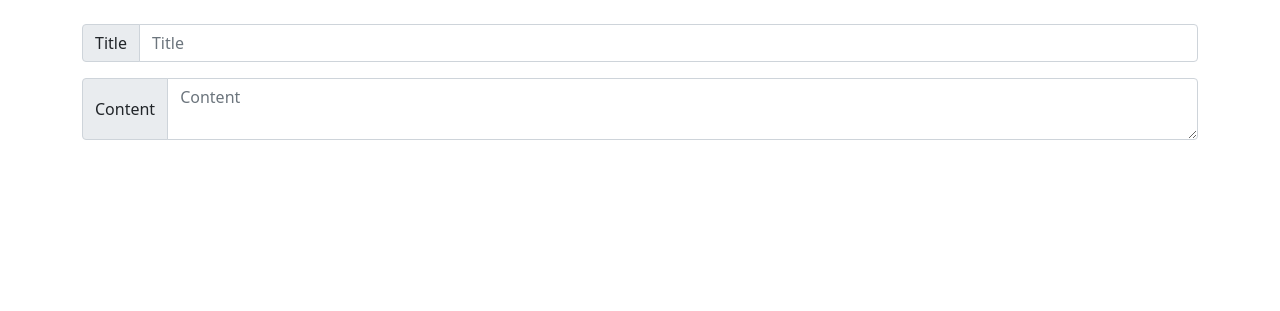
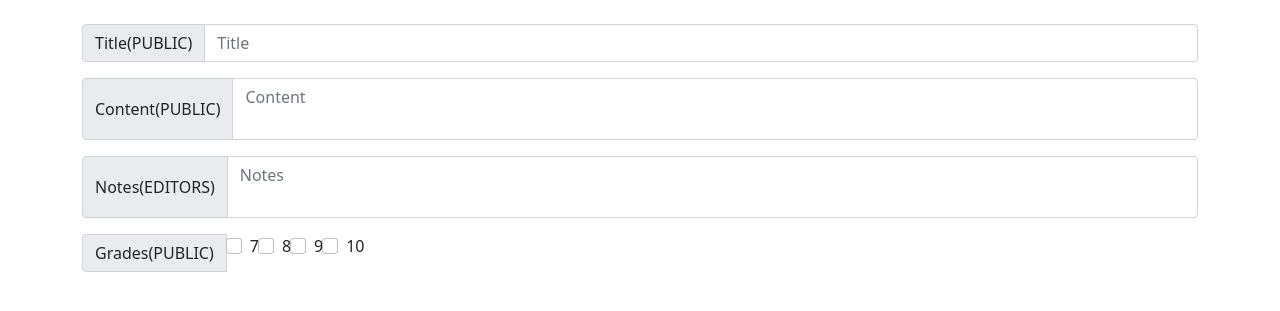
Before and after one commit to maxfire2008/bulletin-2, a Flask app: template templates/edit.html.j2 in a window 1280 px wide. Shown: the part 94-405 px from the top of the page. Run offline with Flask 2, Linux system fonts and the light colour scheme; the template is opened without the code that fills it, so the values that code supplies are empty; some libraries are stand-ins or nearby versions.

Commit message:
Did stuff

```diff
--- a/templates/base.html.j2
+++ b/templates/base.html.j2
@@ -46,7 +46,7 @@
             {% block content %}If you can see this you have encountered an error.{% endblock %}
         </main>
         <script src="https://cdn.jsdelivr.net/npm/bootstrap@5.1.3/dist/js/bootstrap.bundle.min.js" integrity="sha384-ka7Sk0Gln4gmtz2MlQnikT1wXgYsOg+OMhuP+IlRH9sENBO0LRn5q+8nbTov4+1p" crossorigin="anonymous"></script>
-        <script src="https://ajax.googleapis.com/ajax/libs/jquery/3.6.0/jquery.min.js" integrity="sha384-3X08TGY2WowzEpDvZJo32TimV75qUCS55P8QNJqHXNpVOddjNgiZDIXqaBdVMOhr"></script>
+        <script src="https://cdn.jsdelivr.net/npm/jquery@3.6.0/dist/jquery.min.js" integrity="sha256-/xUj+3OJU5yExlq6GSYGSHk7tPXikynS7ogEvDej/m4=" crossorigin="anonymous"></script>
         {% block scripts %}{% endblock %}
     </body>
 </html>
--- a/templates/bulletin.html.j2
+++ b/templates/bulletin.html.j2
@@ -57,7 +57,7 @@
         $(".bulletin-item").find("img").addClass("img-fluid");
     </script>
     #}
-    <script src="https://unpkg.com/stackedit-js@1.0.7/docs/lib/stackedit.min.js" integrity="sha384=sLRzZkCy+/B2DXBh8ehQduKr+paQ4Y3RNSIEHvOtbWFSuPTrHEQ2UPrEK4bN9+Ff"></script>
+    <script src="https://unpkg.com/stackedit-js@1.0.7/docs/lib/stackedit.min.js" integrity="sha384-sLRzZkCy+/B2DXBh8ehQduKr+paQ4Y3RNSIEHvOtbWFSuPTrHEQ2UPrEK4bN9+Ff" crossorigin="anonymous"></script>
     <script>
         function base64DecodeUnicode(str) {percentEncodedStr = atob(str).split('').map(function(c) {return '%' + ('00' + c.charCodeAt(0).toString(16)).slice(-2);}).join('');return decodeURIComponent(percentEncodedStr);}
         {% for item in bulletin_items %}
--- a/templates/edit.html.j2
+++ b/templates/edit.html.j2
@@ -2,8 +2,15 @@
 {% block title %}Editing <span id="bulletinTitleInTitleTag">{{ item["title"] }}</span> -{% endblock %}
 {% block content %}
     <div class="container">
+        <!--
+title text
+content long text
+notes long text
+grades checkboxes 7,8,9,10
+        -->
+        <!--Title-->
         <div class="input-group mb-3">
-            <span class="input-group-text" id="titleLabel">Title</span>
+            <span class="input-group-text" id="titleLabel">Title <a title="This means anyone at THS can see this field in it's entirety">(PUBLIC)</a></span>
             <input type="text"
                    class="form-control"
                    placeholder="Title"
@@ -11,18 +18,54 @@
                    aria-describedby="titleLabel"
                    id="title">
         </div>
+        <!--Content-->
         <div class="input-group mb-3">
-            <span class="input-group-text" id="contentLabel">Content</span>
-            <textarea class="form-control"
+            <span class="input-group-text" id="contentLabel">Content <a title="This means anyone at THS can see this field in it's entirety">(PUBLIC)</a></span>
+            <textarea class="form-control auto-resize"
                       placeholder="Content"
                       aria-label="Content"
                       aria-describedby="contentLabel"
+                      style="resize: none"
                       id="content"></textarea>
+        </div>
+        <!--Notes-->
+        <div class="input-group mb-3">
+            <span class="input-group-text" id="notesLabel">Notes <a title="Anyone who can edit this document - including admins - can see this">(EDITORS)</a></span>
+            <textarea class="form-control auto-resize"
+                      placeholder="Notes"
+                      aria-label="Notes"
+                      aria-describedby="notesLabel"
+                      style="resize: none"
+                      id="notes"></textarea>
+        </div>
+        <!--Grades-->
+        <div class="input-group mb-3">
+            <span class="input-group-text" id="gradesLabel">Grades <a title="This means anyone at THS can see this field in it's entirety">(PUBLIC)</a></span>
+            <div class="form-check">
+                <input class="form-check-input" type="checkbox" value="7" id="grade7">
+                <label class="form-check-label" for="grade7">7</label>
+            </div>
+            <div class="form-check">
+                <input class="form-check-input" type="checkbox" value="8" id="grade8">
+                <label class="form-check-label" for="grade8">8</label>
+            </div>
+            <div class="form-check">
+                <input class="form-check-input" type="checkbox" value="9" id="grade9">
+                <label class="form-check-label" for="grade9">9</label>
+            </div>
+            <div class="form-check">
+                <input class="form-check-input" type="checkbox" value="10" id="grade10">
+                <label class="form-check-label" for="grade10">10</label>
             </div>
         </div>
     {% endblock %}
     {% block scripts %}
-    <script src="https://cdn.jsdelivr.net/gh/azoff/AutoResize@4a3f3c8/jquery.autoresize.min.js" ></script>
+        <script src="https://cdn.jsdelivr.net/gh/azoff/AutoResize@4a3f3c8/jquery.autoresize.min.js" integrity="sha384-3X08TGY2WowzEpDvZJo32TimV75qUCS55P8QNJqHXNpVOddjNgiZDIXqaBdVMOhr" crossorigin="anonymous"></script>
+        <script>
+        $(document).ready(function () {
+            $('.auto-resize').autoResize();
+        });
+        </script>
         <script>
         /*content.oninput = function() {
             //content.rows=0;
```
Lines whose indentation alone changed are shown as unchanged.
